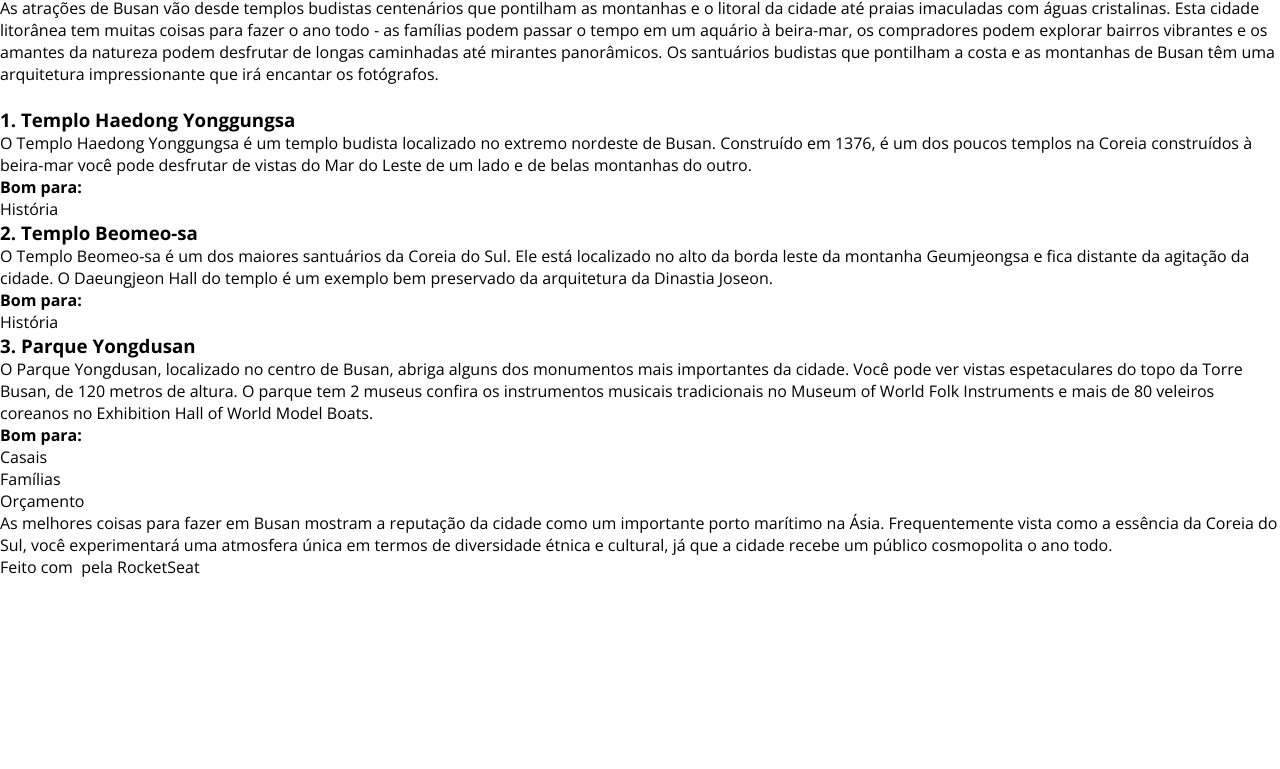
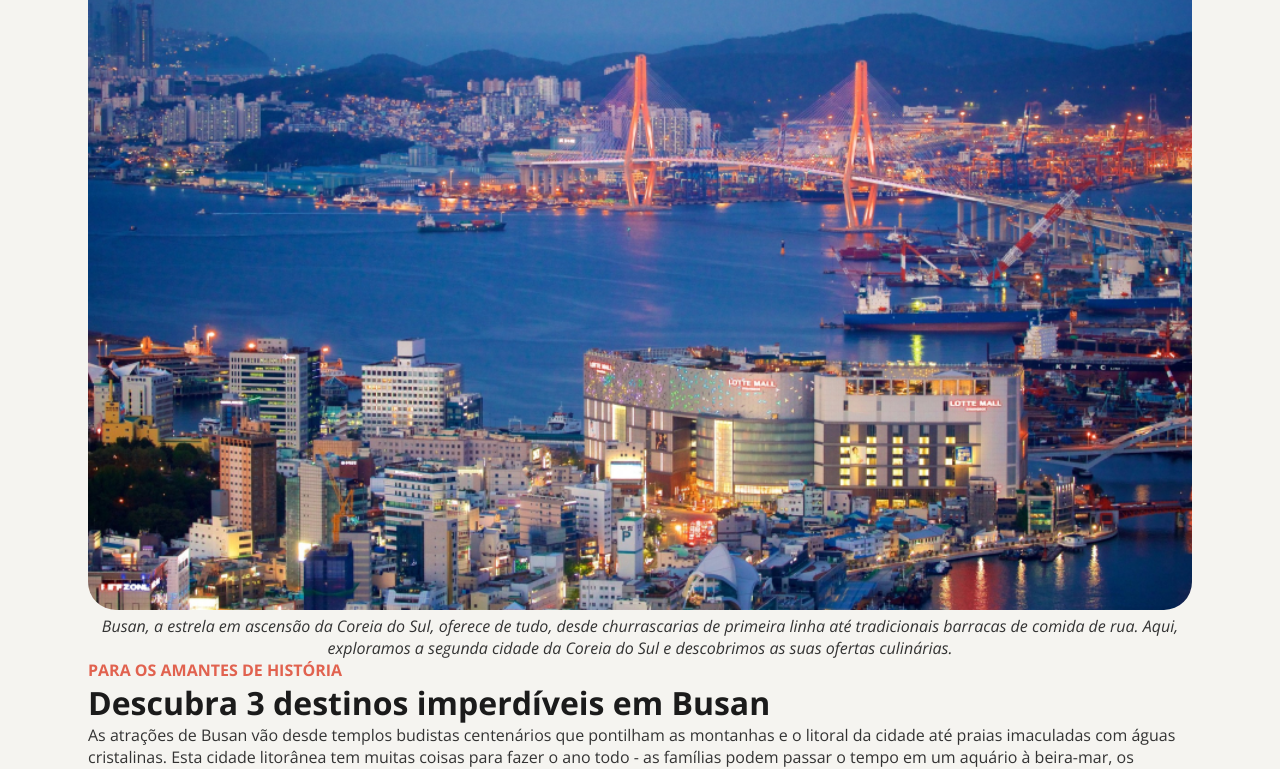
Before and after one commit to felipebalaminut/01---Local-Tur-smo, a plain HTML site: page index.html in a window 1280 px wide. Shown: the part 201-970 px from the top of the page. Before the commit the page ends 800 px from the top, so only its background shows below. Drawn offline with nearby package versions, Linux system fonts and the light colour scheme.

Commit message:
estilizando fontes

```diff
--- a/index.html
+++ b/index.html
@@ -19,10 +19,10 @@
     <div id="page">
       <main>
         <section id="meeting">
-          <h1>sua próxima viagem</h1>
-          <h2>Conheça Busan</h2>
-          <img src="" alt="" />
-          <p>
+          <h4>sua próxima viagem</h4>
+          <h1>Conheça Busan</h1>
+          <img src="assets/Image_01.jpg" alt="" />
+          <p class="description">
             Busan, a estrela em ascensão da Coreia do Sul, oferece de tudo,
             desde churrascarias de primeira linha até tradicionais barracas de
             comida de rua. Aqui, exploramos a segunda cidade da Coreia do Sul e
@@ -33,7 +33,7 @@
         <div class="divider"></div>
 
         <section id="curiosities">
-          <h1>Para os amantes de história</h1>
+          <h4>Para os amantes de história</h4>
           <h2>Descubra 3 destinos imperdíveis em Busan</h2>
           <p>
             As atrações de Busan vão desde templos budistas centenários que
@@ -46,7 +46,7 @@
             as montanhas de Busan têm uma arquitetura impressionante que irá
             encantar os fotógrafos.
           </p>
-          <img src="" alt="" />
+          <img src="assets/Image_02.jpg" alt="" />
 
           <div class="local">
             <h3>1. Templo Haedong Yonggungsa</h3>
@@ -56,7 +56,7 @@
               templos na Coreia construídos à beira-mar você pode desfrutar de
               vistas do Mar do Leste de um lado e de belas montanhas do outro.
             </p>
-
+            <img src="assets/Image_03.jpg" alt="" />
             <p><strong>Bom para:</strong></p>
             <ul>
               <li>História</li>
@@ -76,6 +76,7 @@
             <ul>
               <li>História</li>
             </ul>
+            <img src="assets/Image_04.jpg" alt="" />
           </div>
 
           <div class="local">
--- a/style.css
+++ b/style.css
@@ -7,16 +7,82 @@
 :root {
   font-family: "Open Sans", sans-serif;
 
-    --bg-default: #F5F4F0;
-    --border-primary: #D9D9D9;
+  --bg-default: #f5f4f0;
+  --border-primary: #d9d9d9;
 
   --text-primary: #1b1b1b;
   --text-secondary: #333333;
   --text-tertiary: #696969;
-    --text-headline: #E1624F;
+  --text-headline: #e1624f;
 
-    --acent-blue: #0C51A7;
-    --acent-orange: #E95E10;
-    --acent-pink: #E5245E;
-    --acent-purple: #591B98;
+  --acent-blue: #0c51a7;
+  --acent-orange: #e95e10;
+  --acent-pink: #e5245e;
+  --acent-purple: #591b98;
 }
+
+#page {
+  width: min(1280px, 100%);
+  margin: 0 auto;
+}
+
+body {
+  background-color: var(--bg-default);
+  padding: 80px 88px 48px;
+}
+
+h4 {
+  color: var(--text-headline);
+  font-size: 16px;
+  font-weight: 700;
+  text-transform: uppercase;
+}
+
+h1,
+h2,
+h3 {
+  color: var(--text-primary);
+  font-size: 36px;
+  font-weight: 700;
+}
+
+#meeting img {
+  width: 100%;
+  height: 660px;
+  border-radius: 28px;
+  object-fit: cover;
+}
+
+p.description {
+  color: var(--text-secondary);
+  font-size: 16px;
+  font-style: italic;
+  font-weight: 400;
+
+  text-align: center;
+}
+
+h2 {
+  font-size: 32px;
+}
+
+p {
+  color: var(--text-secondary);
+  font-size: 16px;
+  font-weight: 400;
+}
+
+img {
+    width: 100%;
+    height: 350px;
+    border-radius: 28px;
+    object-fit: cover;
+}
+
+h3 {
+  font-size: 28px;
+}
+
+p strong {
+  color: var(--text-secondary);
+}
```
Lines whose indentation alone changed are shown as unchanged.
